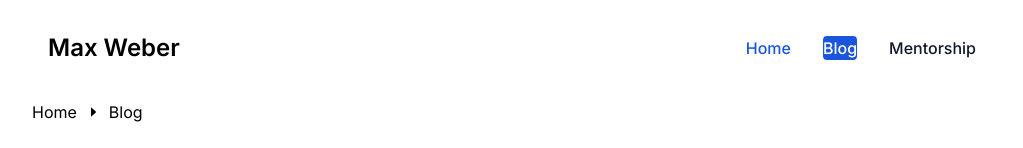
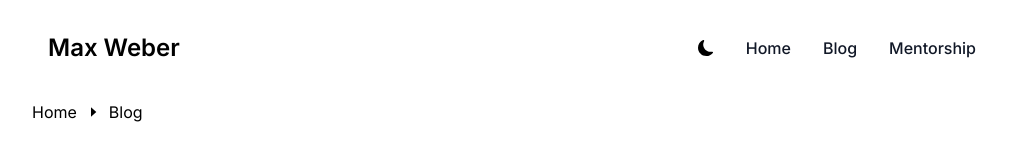
Before and after one commit to md-weber/website, a Next.js app: page /blog in a window 1280 px wide. Shown: the top 148 px of the page, without its empty margins (128-1151 px from the left). Built offline with nearby package versions, Linux system fonts and the light colour scheme.

Commit message:
Enabled Metadata and replace the navigation bar with a new version

```diff
--- a/src/app/layout.tsx
+++ b/src/app/layout.tsx
@@ -7,29 +7,24 @@ import Head from "next/head";
 import Script from "next/script";
 import {Metadata} from "next";
 import NavBar from "@/components/nav-bar";
+import Providers from "@/components/providers";
 
 const inter = Inter({subsets: ['latin']})
 
 export const metadata: Metadata = {
     title: "Max Weber - Flutter Explained",
+    description: "Max Weber, an experienced software engineer, trainer, and public speaker, offers professional training, mentorship programs, and insightful content on Flutter development. Discover Max's services and join a growing community of learners.",
+    keywords: "Senior Software Engineer, Trainer, Mentor, Flutter, Dart, Programming, Full Stack Developer, Freelancer",
+    authors: {name: "Max Weber"}
 }
 
 export default function RootLayout({children}: { children: React.ReactNode }) {
-
     return (
         <html lang="en" title={"Max Weber - Flutter Explained"}>
-        <Head>
-            <title>Max Weber - Flutter Explained</title>
-            <meta name="author" content={"Max Weber"}/>
-            <meta name="description"
-                  content="Max Weber, an experienced software engineer, trainer, and public speaker, offers professional training, mentorship programs, and insightful content on Flutter development. Discover Max's services and join a growing community of learners."/>
-            <meta name="keywords"
-                  content="Senior Software Engineer, Trainer, Mentor, Flutter, Dart, Programming, Full Stack Developer, Freelancer"/>
-        </Head>
         <Script src="https://cookiehub.net/c2/45f3cb02.js" strategy={"lazyOnload"}/>
         <Script src="./scripts/consent.js" strategy={"lazyOnload"}/>
         <body className={inter.className}>
-
+        <Providers>
             <main className='bg-white px-10 md:px-20 lg:px-40 dark:bg-gray-900 min-h-full'>
                 <div className={"max-w-screen-lg mx-auto pt-4"}>
                     <NavBar/>
@@ -37,6 +32,7 @@ export default function RootLayout({children}: { children: React.ReactNode }) {
                     {children}
                 </div>
             </main>
+        </Providers>
         <FooterWithSocialMediaIcons/>
         <Analytics/>
         </body>
--- a/src/components/nav-bar.tsx
+++ b/src/components/nav-bar.tsx
@@ -3,6 +3,7 @@
 import React from "react";
 import Link from "next/link";
 import {usePathname} from "next/navigation";
+import ThemeSwitch from "@/components/theme-switch";
 
 export default function NavBar() {
     const [isOpen, setIsOpen] = React.useState(false);
@@ -15,6 +16,10 @@ export default function NavBar() {
                     <span
                         className="self-center text-2xl font-semibold whitespace-nowrap dark:text-white">Max Weber</span>
                 </a>
+                <div className={"flex-grow justify-end flex md:px-8"}>
+                    <ThemeSwitch/>
+                </div>
+
                 <button data-collapse-toggle="navbar-default" type="button"
                         className="inline-flex items-center p-2 ml-3 text-sm text-gray-500 rounded-lg md:hidden hover:bg-gray-100 focus:outline-none focus:ring-2 focus:ring-gray-200 dark:text-gray-400 dark:hover:bg-gray-700 dark:focus:ring-gray-600"
                         aria-controls="navbar-default" aria-expanded="false" onClick={() => setIsOpen(!isOpen)}>
@@ -26,24 +31,25 @@ export default function NavBar() {
                               clipRule="evenodd"></path>
                     </svg>
                 </button>
+
                 <div
                     className={`${(isOpen ? "" : "hidden")} w-full md:block md:w-auto`}
                     id="navbar-default">
                     <ul className="font-medium flex flex-col p-4 md:p-0 mt-4 border border-gray-100 rounded-lg bg-gray-50 md:flex-row md:space-x-8 md:mt-0 md:border-0 md:bg-white dark:bg-gray-800 md:dark:bg-gray-900 dark:border-gray-700">
                         <li>
                             <Link href="/"
-                                  className={`${pathname.endsWith("/") ? "bg-blue-700 text-white hover:text-white hover:bg-blue-700" : ""} block py-2 pl-3 pr-4 rounded md:bg-transparent md:text-blue-700 md:p-0 dark:text-white md:dark:text-blue-500`}
+                                  className={`block py-2 pl-3 pr-4 rounded hover:bg-gray-200 md:border-0 md:hover:text-blue-700 md:p-0 dark:text-white md:dark:hover:text-blue-500 dark:hover:bg-gray-700 dark:hover:text-white md:dark:hover:bg-transparent  ${pathname.endsWith("/") ? "bg-blue-700 text-white hover:text-white hover:bg-blue-700" : ""} md:hover:bg-transparent md:bg-transparent md:text-gray-900`}
                                   aria-current="page">Home</Link>
                         </li>
                         <li>
                             <Link href="/blog"
-                                  className={`${pathname.endsWith("/blog") ? "bg-blue-700 text-white hover:text-white hover:bg-blue-700" : ""} block py-2 pl-3 pr-4 text-gray-900 rounded hover:bg-gray-200 md:hover:bg-transparent md:border-0 md:hover:text-blue-700 md:p-0 dark:text-white md:dark:hover:text-blue-500 dark:hover:bg-gray-700 dark:hover:text-white md:dark:hover:bg-transparent`}>
+                                  className={`block py-2 pl-3 pr-4 rounded hover:bg-gray-200 md:border-0 md:hover:text-blue-700 md:p-0 dark:text-white md:dark:hover:text-blue-500 dark:hover:bg-gray-700 dark:hover:text-white md:dark:hover:bg-transparent  ${pathname.endsWith("/blog") ? "bg-blue-700 text-white hover:text-white hover:bg-blue-700" : ""} md:hover:bg-transparent md:bg-transparent md:text-gray-900`}>
                                 Blog
                             </Link>
                         </li>
                         <li>
                             <Link href="/mentorship"
-                                  className={`block py-2 pl-3 pr-4 text-gray-900 rounded hover:bg-gray-200 md:hover:bg-transparent md:border-0 md:hover:text-blue-700 md:p-0 dark:text-white md:dark:hover:text-blue-500 dark:hover:bg-gray-700 dark:hover:text-white md:dark:hover:bg-transparent ${pathname.endsWith("/mentorship") ? "bg-blue-700 text-white hover:text-white hover:bg-blue-700" : ""}`}>
+                                  className={`block py-2 pl-3 pr-4 rounded hover:bg-gray-200 md:border-0 md:hover:text-blue-700 md:p-0 dark:text-white md:dark:hover:text-blue-500 dark:hover:bg-gray-700 dark:hover:text-white md:dark:hover:bg-transparent  ${pathname.endsWith("/mentorship") ? "bg-blue-700 text-white hover:text-white hover:bg-blue-700" : ""} md:hover:bg-transparent md:bg-transparent md:text-gray-900`}>
                                 Mentorship
                             </Link>
                         </li>
--- /dev/null
+++ b/src/components/providers.tsx
@@ -0,0 +1,11 @@
+// app/providers.jsx
+
+'use client'
+
+import {ThemeProvider} from 'next-themes'
+
+const Providers = (props: { children: any }) => {
+    return <ThemeProvider attribute={"class"}>{props.children}</ThemeProvider>
+}
+
+export default Providers;
--- /dev/null
+++ b/src/components/theme-switch.tsx
@@ -0,0 +1,28 @@
+'use client'
+import {useState, useEffect} from 'react'
+import {useTheme} from 'next-themes'
+import {BsMoon, BsMoonFill, BsSun, BsSunFill} from "react-icons/bs";
+
+const ThemeSwitch = () => {
+    const [mounted, setMounted] = useState(false)
+    const {theme, setTheme} = useTheme()
+
+    // useEffect only runs on the client, so now we can safely show the UI
+    useEffect(() => {
+        setMounted(true)
+    }, [])
+
+    if (!mounted) {
+        return null
+    }
+
+    return (
+        <button className={"cursor-pointer"} onClick={() => setTheme(theme === "light" ? "dark" : "light")}>
+            {theme == "light" ?
+                <BsSunFill/> :
+                <BsMoonFill/>}
+        </button>
+    )
+}
+
+export default ThemeSwitch
```
Lines whose indentation alone changed are shown as unchanged.
